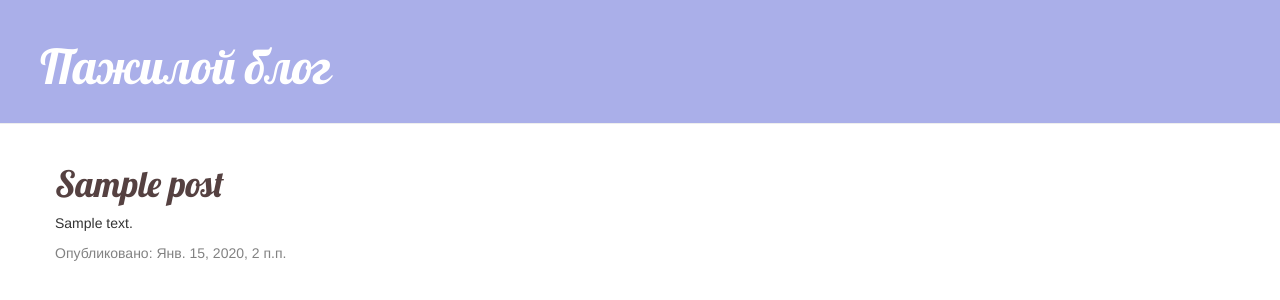
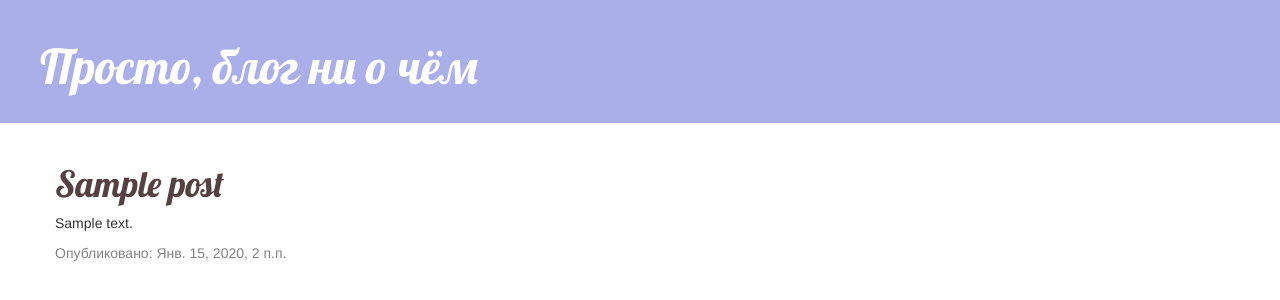
Before and after one commit to Froggy-G/Django_blog, a Django app: page / in a window 1280 px wide. Shown: the top 300 px of the page. Run offline with Django 3.2, Linux system fonts and the light colour scheme; tables that the repository leaves empty hold one stand-in row (values such as "Sample post"); some libraries are stand-ins or nearby versions.

Commit message:
nothing interesting

```diff
--- a/blog_app/templates/blog_app/base.html
+++ b/blog_app/templates/blog_app/base.html
@@ -7,11 +7,11 @@
     <link rel="stylesheet" href="//maxcdn.bootstrapcdn.com/bootstrap/3.2.0/css/bootstrap-theme.min.css">
     <link rel="stylesheet" href="{% static 'css/blog.css' %}">
     <link href="https://fonts.googleapis.com/css?family=Lobster&subset=latin,cyrillic" rel="stylesheet" type="text/css">
-    <title>Пажилой блог</title>
+    <title>Просто, блог ни о чём</title>
 </head>
 <body>
     <div class="page-header">
-        <h1><a href="/">Пажилой блог</a></h1>
+        <h1><a href="/">Просто, блог ни о чём</a></h1>
     </div>
     <div class="content container">
         <div class="row">
```
